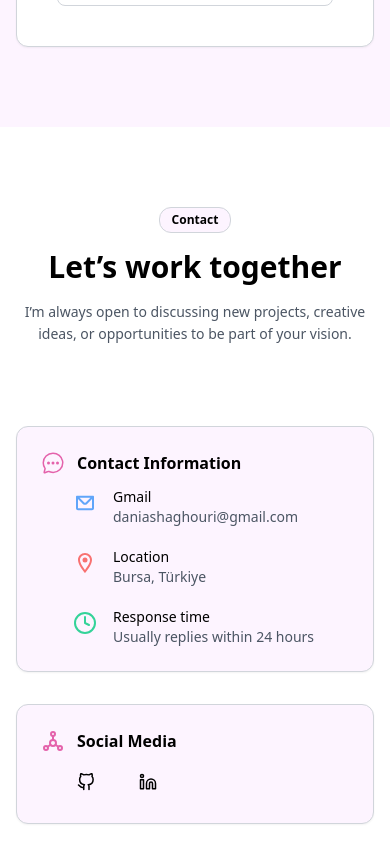
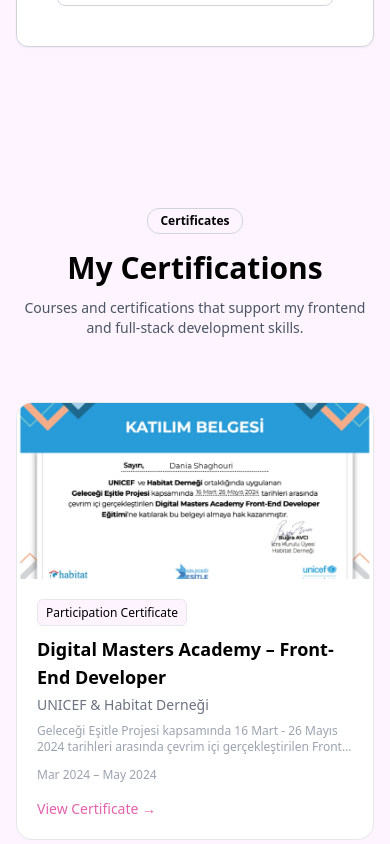
Before and after one commit to dania8shaghouri/portfolio, a React (Vite) app: page / in a window 390 px wide. Shown: the part 7100-7944 px from the top of the page. Built offline with nearby package versions, Linux system fonts and the light colour scheme.

Commit message:
Added certificates section with data-driven structure and UI improvements

```diff
--- a/src/App.jsx
+++ b/src/App.jsx
@@ -1,6 +1,7 @@
 import Footer from "./components/layout/Footer";
 import Header from "./components/layout/Header";
 import About from "./sections/about/About";
+import CertificatesSection from "./sections/CertificatesSection";
 import ContactSection from "./sections/ContactSection";
 import Hero from "./sections/Hero";
 import Projects from "./sections/Projects";
@@ -15,6 +16,7 @@
         <About />
         <Projects />
         <SkillsSection />
+        <CertificatesSection />
         <ContactSection />
         <Footer />
       </main>
--- /dev/null
+++ b/src/components/cards/CertificateCard.jsx
@@ -0,0 +1,47 @@
+export default function CertificateCard({ cert }) {
+  return (
+    <a
+      href={cert.link}
+      target="_blank"
+      rel="noopener noreferrer"
+      className="
+        block
+        bg-white
+        border border-gray-200
+        rounded-2xl
+        overflow-hidden
+        transition-all
+        hover:shadow-xl
+        hover:scale-[1.02]
+        hover:border-[var(--icons-color)]
+      "
+    >
+      <img
+        src={cert.image}
+        alt={cert.title}
+        className="w-full h-44 object-cover"
+      />
+
+      <div className="p-5">
+        {/* Type badge */}
+        <span className="text-xs px-2 py-1 rounded-md bg-[var(--bg-header)] border border-gray-200">
+          {cert.certificateType}
+        </span>
+
+        <h3 className="font-semibold text-lg mt-3">{cert.title}</h3>
+
+        <p className="text-sm text-gray-500 mt-1">{cert.issuer}</p>
+
+        <p className="text-xs text-gray-400 mt-2 line-clamp-2">
+          {cert.description}
+        </p>
+
+        <span className="text-xs text-gray-400 block mt-3">{cert.date}</span>
+
+        <div className="mt-4 text-sm text-[var(--icons-color)] font-medium">
+          View Certificate →
+        </div>
+      </div>
+    </a>
+  );
+}
--- a/src/components/layout/Header.jsx
+++ b/src/components/layout/Header.jsx
@@ -19,6 +19,7 @@
     { label: "About Me", id: "about" },
     { label: "Projects", id: "projects" },
     { label: "Skills", id: "skills" },
+    { label: "Certificates", id: "certificates" },
     { label: "Contact", id: "contact" },
   ];
 
--- /dev/null
+++ b/src/data/certificatesData.js
@@ -0,0 +1,26 @@
+import cer1 from "../assets/certificates/b421684b-3995-471a-bb95-892b1564900a.jpg";
+import cer2 from "../assets/certificates/udemy.jpg";
+
+export const certificatesData = [
+  {
+    title: "Digital Masters Academy – Front-End Developer",
+    issuer: "UNICEF & Habitat Derneği",
+    description:
+      "Geleceği Eşitle Projesi kapsamında 16 Mart - 26 Mayıs 2024 tarihleri arasında çevrim içi gerçekleştirilen Front-End Developer eğitim programı.",
+    date: "Mar 2024 – May 2024",
+    image: cer1,
+    link: "https://www.linkedin.com/in/dania-shaghouri-b4250b304/",
+    certificateType: "Participation Certificate",
+  },
+
+  {
+    title: "MERN Stack: React, Node.js, Express & MongoDB",
+    issuer: "Udemy - Yahya ElAraby",
+    description:
+      "Full-stack development eğitimi. REST API, authentication, React hooks ve MongoDB integration konularını kapsar.",
+    date: "Apr 2026",
+    image: cer2,
+    link: "https://ude.my/UC-569c9798-0dca-4d55-8d69-c663a5ac18c0",
+    certificateType: "Completion Certificate",
+  },
+];
--- /dev/null
+++ b/src/sections/CertificatesSection.jsx
@@ -0,0 +1,31 @@
+import CertificateCard from "../components/cards/CertificateCard";
+import { certificatesData } from "../data/certificatesData";
+
+export default function CertificatesSection() {
+  return (
+    <section id="certificates" className="py-20 px-4 bg-[var(--bg-about)]">
+      <div className="max-w-7xl mx-auto">
+        {/* Header */}
+        <div className="text-center mb-16">
+          <h2 className="border border-gray-300 py-1 px-3 rounded-xl text-xs font-semibold bg-[var(--bg-header)] inline-block">
+            Certificates
+          </h2>
+
+          <h2 className="text-3xl font-bold mt-4">My Certifications</h2>
+
+          <p className="text-sm text-gray-600 max-w-2xl mx-auto mt-3">
+            Courses and certifications that support my frontend and full-stack
+            development skills.
+          </p>
+        </div>
+
+        {/* Grid */}
+        <div className="grid gap-8 md:grid-cols-2">
+          {certificatesData.map((cert, i) => (
+            <CertificateCard key={i} cert={cert} />
+          ))}
+        </div>
+      </div>
+    </section>
+  );
+}
```
Also changed, not shown: src/assets/certificates/b421684b-3995-471a-bb95-892b1564900a.jpg (added), src/assets/certificates/udemy.jpg (added).
